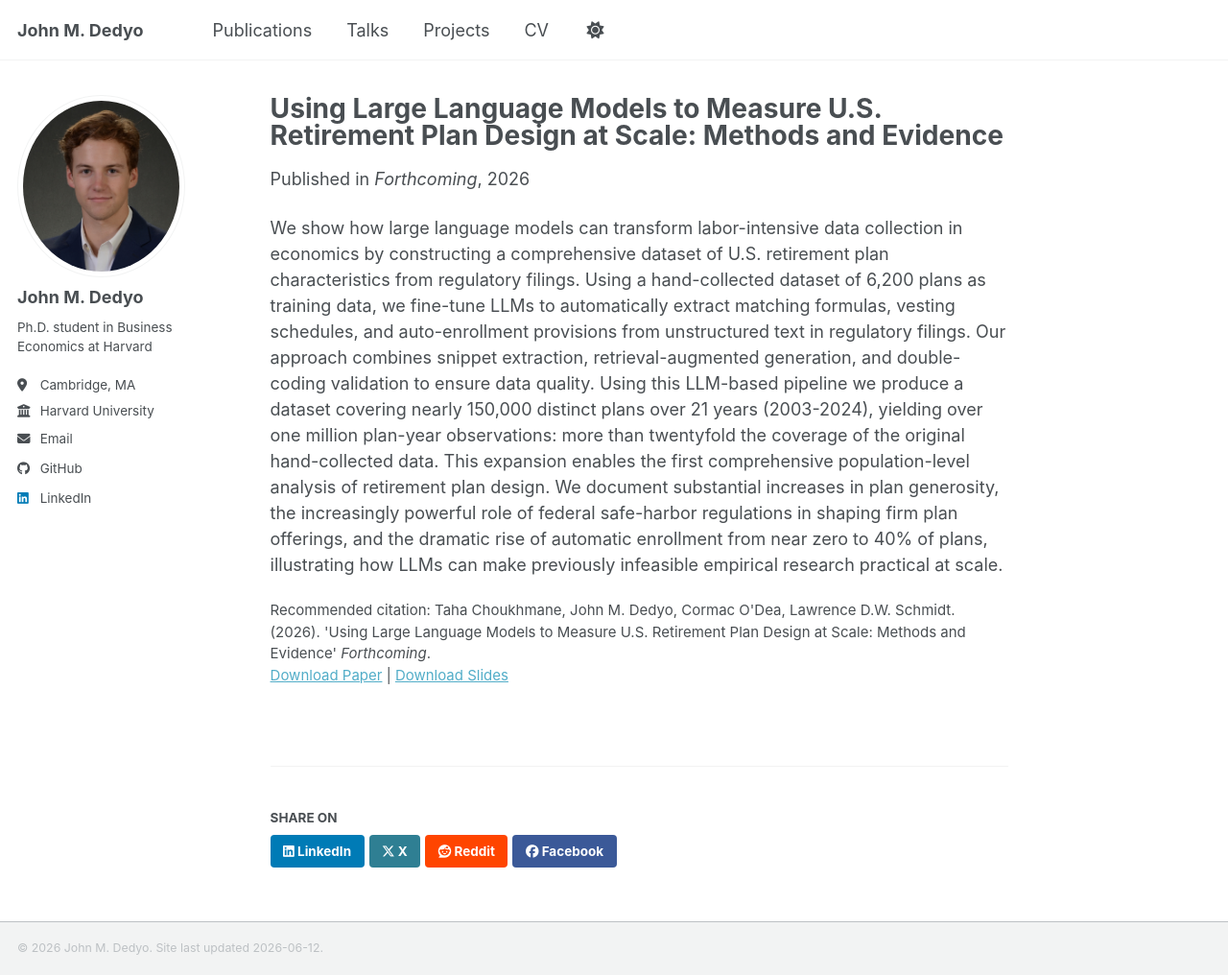
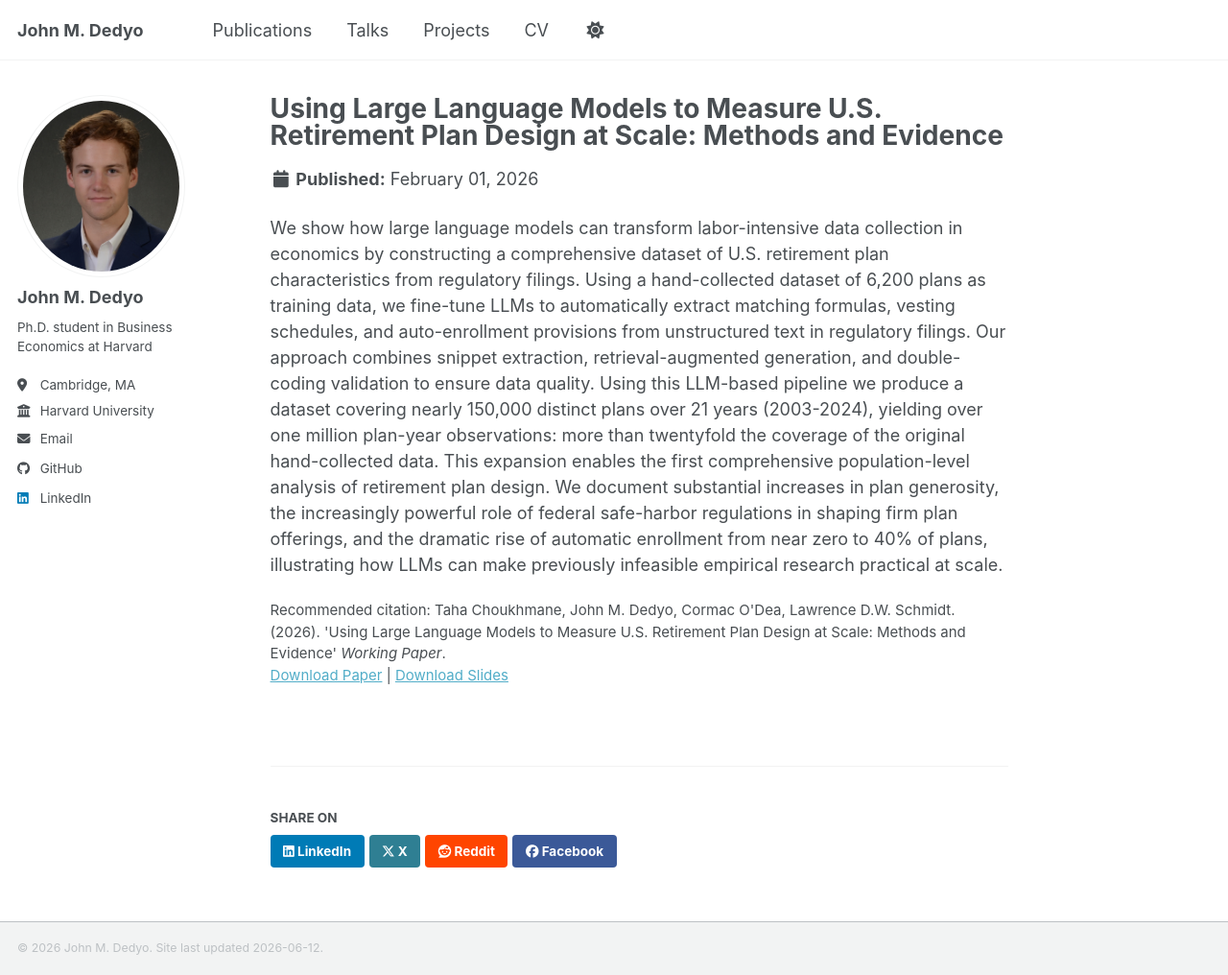
Before and after one commit to johndedyo/johndedyo.github.io, a Jekyll site: the page built from _publications/2026-06-01_401k_llm.md, in a window 1280 px wide and 1016 px high. Shown: the whole window at 96% size. Built offline with Jekyll 4.4.1, drawn with Linux system fonts in a browser that asks for light colours; a script bundle is joined from its source files by our own code; library files that are not in the unit come from our copies.

Commit message:
Update 2026-06-01_401k_llm.md

```diff
--- a/_publications/2026-06-01_401k_llm.md
+++ b/_publications/2026-06-01_401k_llm.md
@@ -5,9 +5,8 @@ category: working_papers
 permalink: /publication/401k_llm
 excerpt: 'Using an LLM-based pipeline we produce a dataset covering nearly 150,000 distinct plans over 21 years (2003-2024), yielding over one million plan-year observations: more than twentyfold the coverage of existing hand-collected data. This expansion enables the first comprehensive population-level analysis of retirement plan design.'
 date: 2026-02-01
-venue: 'Forthcoming'
 slidesurl: 'https://jdedyo.github.io/files/401k_llm_paper/nber_slides_final.pdf'
 paperurl: 'https://jdedyo.github.io/files/401k_llm_draft.pdf'
-citation: "Taha Choukhmane, John M. Dedyo, Cormac O'Dea, Lawrence D.W. Schmidt. (2026). 'Using Large Language Models to Measure U.S. Retirement Plan Design at Scale: Methods and Evidence' <i>Forthcoming</i>."
+citation: "Taha Choukhmane, John M. Dedyo, Cormac O'Dea, Lawrence D.W. Schmidt. (2026). 'Using Large Language Models to Measure U.S. Retirement Plan Design at Scale: Methods and Evidence' <i>Working Paper</i>."
 ---
 We show how large language models can transform labor-intensive data collection in economics by constructing a comprehensive dataset of U.S. retirement plan characteristics from regulatory filings. Using a hand-collected dataset of 6,200 plans as training data, we fine-tune LLMs to automatically extract matching formulas, vesting schedules, and auto-enrollment provisions from unstructured text in regulatory filings. Our approach combines snippet extraction, retrieval-augmented generation, and double-coding validation to ensure data quality. Using this LLM-based pipeline we produce a dataset covering nearly 150,000 distinct plans over 21 years (2003-2024), yielding over one million plan-year observations: more than twentyfold the coverage of the original hand-collected data. This expansion enables the first comprehensive population-level analysis of retirement plan design. We document substantial increases in plan generosity, the increasingly powerful role of federal safe-harbor regulations in shaping firm plan offerings, and the dramatic rise of automatic enrollment from near zero to 40% of plans, illustrating how LLMs can make previously infeasible empirical research practical at scale.
```
